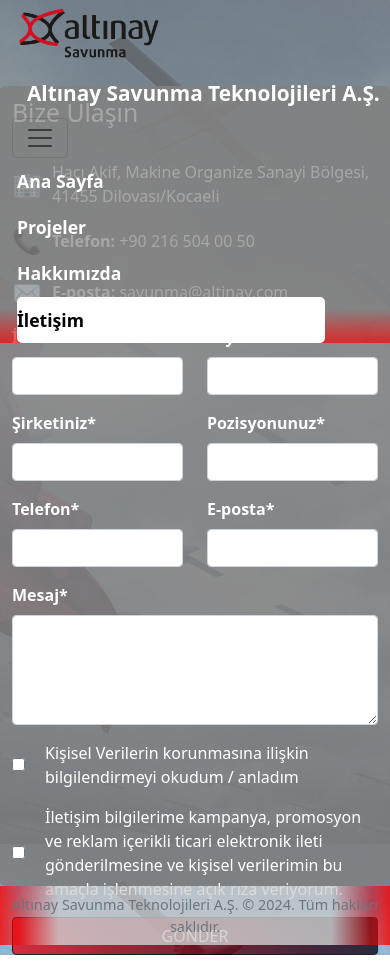
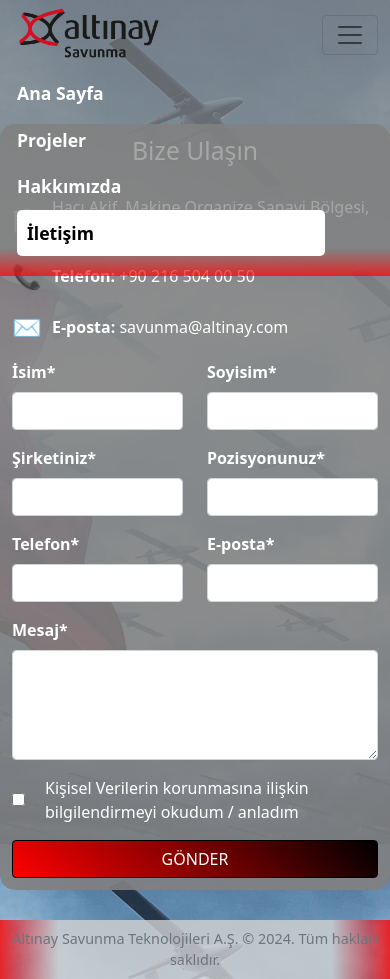
Before and after one commit to EfeKrK/AltinaySavunma-Web-Sitesi, a PHP site: page /iletisim.php in a window 390 px wide, after a click that opens the changed part. Before the commit the page ends 955 px from the top, so only its background shows below. Run offline with PHP 8.4, Linux system fonts and the light colour scheme; some libraries are stand-ins or nearby versions.

Commit message:
Gün7Staj

```diff
--- a/css/cards.css
+++ b/css/cards.css
@@ -52,10 +52,6 @@
     margin-bottom: 3%;
 }
 
-/* Responsive Stiller */
 @media (max-width: 768px) {
-    .card {
-        margin: 5px;
-        margin-bottom: 15px; /* Daha küçük ekranlarda margin ayarları */
-    }
+
 }
--- a/css/footer.css
+++ b/css/footer.css
@@ -18,6 +18,7 @@ body {
 
 .footer {
     position: relative; /* İçeriğin sonunda footer */
+    bottom: 0;
     margin-top: auto; /* İçeriğin sonuna yapıştırır */
     width: 100%; /* Tam genişlik */
     background: linear-gradient(to right,
@@ -36,3 +37,7 @@ body {
     color: black; /* Metin rengi */
     font-size: 0.9em !important; /* Yazı tipini küçült */
 }
+
+@media (max-width: 768px) {
+
+}
--- a/css/iletisim.css
+++ b/css/iletisim.css
@@ -1,13 +1,12 @@
 .container {
-    max-width: 1100px !important; /* Yeni genişlik %20 küçültülmüş */
+    max-width: 1100px !important;
     max-height: 800px !important;
-    margin: 0 auto;
-    padding: 12px; /* Padding değerini %20 küçült */
-    background-color: rgba(129, 129, 129, 0.9) !important; /* Yarı saydam arka plan rengi */ /* Arka plan rengi */
-    border-radius: 5px;
-    transition: background-color 0.3s ease, transform 0.3s ease, box-shadow 0.3s ease; /* Geçiş efektlerini birleştir */
+    padding: 12px;
+    background-color: rgba(129, 129, 129, 0.9) !important;
+    border-radius: 15px;
+    transition: background-color 0.3s ease, transform 0.3s ease, box-shadow 0.3s ease;
     color: white;
-
+    margin-top: 50px;
 }
 
 .container:hover {
@@ -16,8 +15,10 @@
     box-shadow: 0 4px 8px rgba(0, 0, 0, 0.2); /* Hafif gölge efekti */
 }
 
+
+
 body {
-    padding-top: 70px;
+    padding-top: 100px;
     background-image: url('../images/hakkimizdaarkaplan.jpg');
     background-repeat: no-repeat; /* Resmin tekrar etmemesi */
     background-attachment: fixed; /* Arka planın sabit kalması */
@@ -60,6 +61,7 @@ h2 {
 }
 
 
+
 .mb-3.checkbox-group {
     margin-bottom: 15px;
 }
@@ -81,3 +83,41 @@ h2 {
     gap: 10px; /* Checkbox ile etiket arasındaki boşluk */
     align-items: center; /* Her iki öğeyi de ortalar */
 }
+
+@media (max-width: 768px){
+    .container:hover {
+        background-color: rgba(129, 129, 129, 0.9) !important; /* Arka plan rengi */
+        transform: none; /* Hafif büyüme efekti */
+        box-shadow: 0 4px 8px rgba(0, 0, 0, 0.2); /* Hafif gölge efekti */
+
+    }
+
+    .container{
+
+        height: 800px;
+        margin-bottom: 30px
+    }
+
+    h2 {
+        text-align: center;
+        color: white;
+        font-size: 24px;
+        margin-bottom: 5px !important;
+    }
+
+
+
+    body {
+        display: flex;
+        flex-direction: column;
+    }
+
+    .btn-primary {
+        color: #fff;
+        background: linear-gradient(45deg, rgba(255, 0, 0, 1), rgba(0, 0, 0, 1)); /* Hover durumunda daha belirgin renk geçişi */
+        border-color: #000000;
+        opacity: 1; /* Butonun hover durumundaki opaklığı */
+        transform: none;
+
+    }
+}
--- a/css/navbar.css
+++ b/css/navbar.css
@@ -77,3 +77,20 @@
 a.nav-link {
     margin: 0 5px;
 }
+
+@media (max-width: 768px) {
+    .navbar-brand.header-text {
+        display: none !important; /* Mobilde header-text sınıfını gizle */
+    }
+
+    .navbar-nav .nav-link.active {
+        color: black !important;
+        background-color: white;
+        padding-left: 10px;
+    }
+
+    .navbar-collapse {
+        padding-bottom: 20px; /* Navbar'ı açtığınızda alt boşluk */
+    }
+
+}
--- a/iletisim.php
+++ b/iletisim.php
@@ -105,11 +105,12 @@ if ($_SERVER["REQUEST_METHOD"] == "POST") {
     </div>
 </nav>
 
-<div class="container mt-3">
+<div class="container mt-4">
     <div class="row">
         <div class="col-md-4">
             <h2>Bize Ulaşın</h2>
             <br>
+
             <div class="contact-info">
                 <div class="icon">🏢</div>
                 <p>Hacı Akif, Makine Organize Sanayi Bölgesi,<br>41455 Dilovası/Kocaeli</p>
@@ -123,6 +124,7 @@ if ($_SERVER["REQUEST_METHOD"] == "POST") {
                 <p><strong>E-posta:</strong> savunma@altinay.com</p>
             </div>
         </div>
+
         <div class="col-md-8">
             <form action="" method="post">
                 <div class="row mb-3 fade-in">
@@ -163,21 +165,13 @@ if ($_SERVER["REQUEST_METHOD"] == "POST") {
                     <input type="checkbox" id="kvkk" name="kvkk" required>
                     <label for="kvkk">Kişisel Verilerin korunmasına ilişkin bilgilendirmeyi okudum / anladım</label>
                 </div>
-                <div class="mb-3 checkbox-group fade-in">
-                    <input type="checkbox" id="izin" name="izin">
-                    <label for="izin">İletişim bilgilerime kampanya, promosyon ve reklam içerikli ticari elektronik ileti gönderilmesine ve kişisel verilerimin bu amaçla işlenmesine açık rıza veriyorum.</label>
-                </div>
+
                 <button type="submit" class="btn btn-primary">GÖNDER</button>
             </form>
         </div>
     </div>
 </div>
 
-<footer class="footer mt-auto py-2">
-    <div class="footer-container text-center">
-        <span class="text-muted">Altınay Savunma Teknolojileri A.Ş. &copy; 2024. Tüm hakları saklıdır.</span>
-    </div>
-</footer>
 
 <script src="https://cdn.jsdelivr.net/npm/sweetalert2@11/dist/sweetalert2.all.min.js"></script>
 <script>
@@ -229,6 +223,13 @@ document.addEventListener('DOMContentLoaded', function() {
 });
 </script>
 
+
+<footer class="footer mt-auto py-2">
+    <div class="footer-container text-center">
+        <span class="text-muted">Altınay Savunma Teknolojileri A.Ş. &copy; 2024. Tüm hakları saklıdır.</span>
+    </div>
+    </footer>
+
 <script src="https://cdn.jsdelivr.net/npm/bootstrap@5.1.3/dist/js/bootstrap.bundle.min.js"></script>
 </body>
 </html>
--- a/proje_detay.php
+++ b/proje_detay.php
@@ -97,12 +97,14 @@ $conn->close();
     <?php if ($detay2 && $resimDataUrl2): ?>
         <hr class="detay-araları fade-in">
         <div class="row mb-4 fade-in">
+
+
             <div class="col-md-6">
-                <p><?php echo htmlspecialchars($detay2); ?></p>
+                <img src="<?php echo $resimDataUrl2; ?>" alt="Proje Resmi 2" class="img-fluid">
             </div>
 
             <div class="col-md-6">
-                <img src="<?php echo $resimDataUrl2; ?>" alt="Proje Resmi 2" class="img-fluid">
+                <p><?php echo htmlspecialchars($detay2); ?></p>
             </div>
         </div>
     <?php endif; ?>
```
Also changed, not shown: css/hakkimizda.css (+38 -5 lines), css/index.css (+41 -23 lines), css/proje_detay.css (+8 -9 lines), css/projeler.css (+13 -2 lines), css/scroller.css (+13 -0 lines), index.php (+14 -7 lines).
